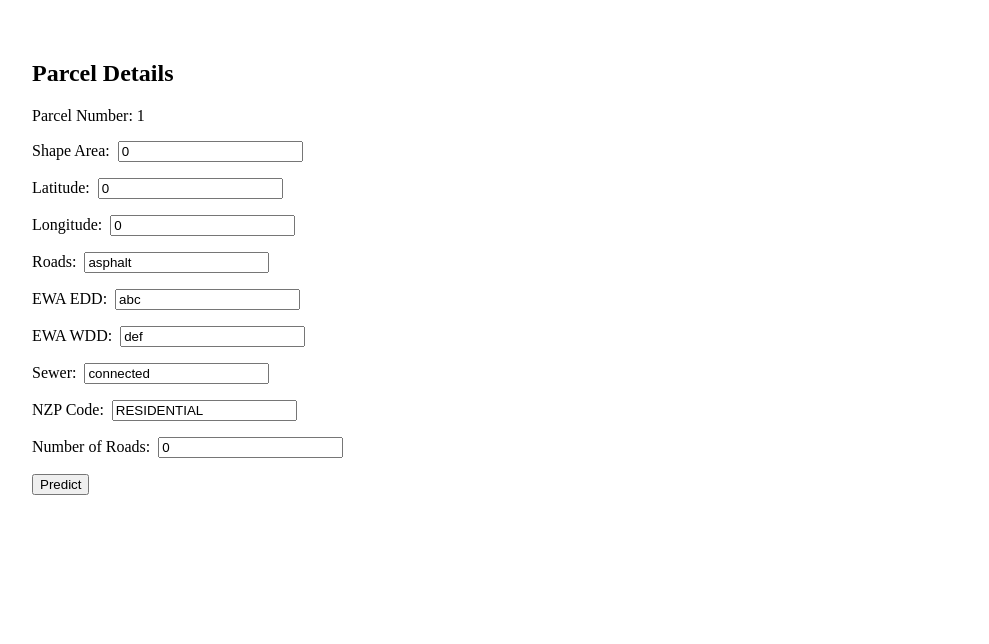
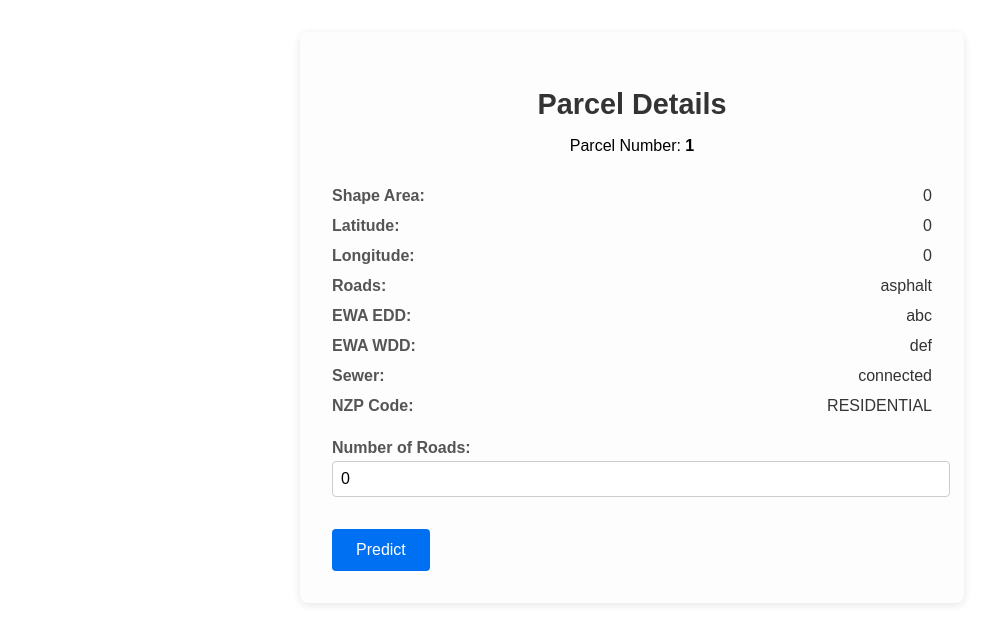
Before and after one commit to alituco/bahrain-properties, a Next.js app in the folder next/: page /parcel/1 in a window 1280 px wide. Shown: the top 644 px of the page, without its empty margins (8-997 px from the left). Built offline with nearby package versions, Linux system fonts and the light colour scheme; no server answers.

Commit message:
Updated individual property pages design and locked some features

```diff
--- a/next/src/app/parcel/[parcelNo]/page.tsx
+++ b/next/src/app/parcel/[parcelNo]/page.tsx
@@ -5,11 +5,79 @@ import { useParams } from "next/navigation";
 
 const API_URL = process.env.NEXT_PUBLIC_API_URL;
 
+// --- Inline style objects ---
+const containerStyle = {
+  padding: "2rem",
+  backgroundColor: "#fdfdfd",
+  borderRadius: "8px",
+  boxShadow: "0 2px 8px rgba(0,0,0,0.1)",
+  maxWidth: "600px",
+  margin: "2rem auto",
+  fontFamily: "'Arial', sans-serif",
+};
+
+const headingStyle = {
+  fontSize: "1.8rem",
+  marginBottom: "1rem",
+  color: "#333",
+  textAlign: "center" as const,
+};
+
+const infoContainerStyle = {
+  marginBottom: "1.5rem",
+};
+
+const infoRowStyle = {
+  display: "flex",
+  justifyContent: "space-between",
+  marginBottom: "0.75rem",
+};
+
+const labelStyle = {
+  fontWeight: "bold",
+  color: "#555",
+};
+
+const valueStyle = {
+  color: "#333",
+};
+
+const inputStyle = {
+  width: "100%",
+  padding: "0.5rem",
+  marginTop: "0.25rem",
+  borderRadius: "4px",
+  border: "1px solid #ccc",
+  fontSize: "1rem",
+};
+
+const buttonStyle = {
+  padding: "0.75rem 1.5rem",
+  backgroundColor: "#0070f3",
+  color: "#fff",
+  border: "none",
+  borderRadius: "4px",
+  fontSize: "1rem",
+  cursor: "pointer",
+  marginTop: "1rem",
+};
+
+const errorStyle = {
+  color: "red",
+  marginTop: "1rem",
+};
+
+const predictionStyle = {
+  marginTop: "1rem",
+  fontSize: "1.2rem",
+  color: "#006400",
+};
+
 const ParcelDetails: React.FC = () => {
   const params = useParams();
   const parcelNo = params.parcelNo as string;
 
-  // State hooks at top level
+  // State
   const [shapeArea, setShapeArea] = useState<number>(0);
   const [latitude, setLatitude] = useState<number>(0);
   const [longitude, setLongitude] = useState<number>(0);
@@ -23,12 +91,8 @@ const ParcelDetails: React.FC = () => {
   const [prediction, setPrediction] = useState<number | null>(null);
   const [error, setError] = useState<string | null>(null);
 
-  /**
-   * 1) Always call useEffect at the top level
-   * 2) Conditionally skip logic inside the effect if parcelNo is missing
-   */
+  // Fetch parcel data if we have a parcelNo
   useEffect(() => {
-    // If there's no parcelNo, skip fetching
     if (!parcelNo) return;
 
     const fetchParcelData = async () => {
@@ -47,21 +111,19 @@ const ParcelDetails: React.FC = () => {
         setSewer(data.sewer);
         setNzpCode(data.nzp_code);
       } catch (err) {
-        const error = err as Error;
-        console.error("Error fetching parcel data:", error);
+        console.error("Error fetching parcel data:", err);
       }
     };
 
     fetchParcelData();
   }, [parcelNo]);
 
-  // Prediction handler
+  // Handle prediction
   const handlePredict = async () => {
     try {
       setError(null);
       setPrediction(null);
 
-      // If there's no parcelNo, show error or just return
       if (!parcelNo) {
         setError("Invalid request. No parcel number.");
         return;
@@ -93,142 +155,94 @@ const ParcelDetails: React.FC = () => {
       const data = await response.json();
       setPrediction(data.prediction);
     } catch (err) {
-      const error = err as Error;
-      setError(error.message);
+      setError((err as Error).message);
     }
   };
 
-  // Conditionally render based on parcelNo
-  // (Now, we've already called all our hooks, so no hooking order issues)
   if (!parcelNo) {
     return <div>Invalid request. No parcel number in URL.</div>;
   }
 
   return (
-    <div style={{ padding: "2rem" }}>
-      <h2>Parcel Details</h2>
-      <p>Parcel Number: {parcelNo}</p>
+    <div style={containerStyle}>
+      <h2 style={headingStyle}>Parcel Details</h2>
+      <p style={{ textAlign: "center", marginBottom: "2rem" }}>
+        Parcel Number: <strong>{parcelNo}</strong>
+      </p>
 
-      <div style={{ marginTop: "1rem" }}>
-        <label>
-          Shape Area:
-          <input
-            type="number"
-            value={shapeArea}
-            onChange={(e) => setShapeArea(Number(e.target.value))}
-            style={{ marginLeft: "0.5rem" }}
-          />
-        </label>
+      {/* Info container */}
+      <div style={infoContainerStyle}>
+        {/* Shape Area */}
+        <div style={infoRowStyle}>
+          <div style={labelStyle}>Shape Area:</div>
+          <div style={valueStyle}>{shapeArea}</div>
         </div>
 
-      <div style={{ marginTop: "1rem" }}>
-        <label>
-          Latitude:
-          <input
-            type="number"
-            value={latitude}
-            onChange={(e) => setLatitude(Number(e.target.value))}
-            style={{ marginLeft: "0.5rem" }}
-          />
-        </label>
+        {/* Latitude */}
+        <div style={infoRowStyle}>
+          <div style={labelStyle}>Latitude:</div>
+          <div style={valueStyle}>{latitude}</div>
         </div>
 
-      <div style={{ marginTop: "1rem" }}>
-        <label>
-          Longitude:
-          <input
-            type="number"
-            value={longitude}
-            onChange={(e) => setLongitude(Number(e.target.value))}
-            style={{ marginLeft: "0.5rem" }}
-          />
-        </label>
+        {/* Longitude */}
+        <div style={infoRowStyle}>
+          <div style={labelStyle}>Longitude:</div>
+          <div style={valueStyle}>{longitude}</div>
         </div>
 
-      <div style={{ marginTop: "1rem" }}>
-        <label>
-          Roads:
-          <input
-            type="text"
-            value={roads}
-            onChange={(e) => setRoads(e.target.value)}
-            style={{ marginLeft: "0.5rem" }}
-          />
-        </label>
+        {/* Roads */}
+        <div style={infoRowStyle}>
+          <div style={labelStyle}>Roads:</div>
+          <div style={valueStyle}>{roads}</div>
         </div>
 
-      <div style={{ marginTop: "1rem" }}>
-        <label>
-          EWA EDD:
-          <input
-            type="text"
-            value={ewaEdd}
-            onChange={(e) => setEwaEdd(e.target.value)}
-            style={{ marginLeft: "0.5rem" }}
-          />
-        </label>
+        {/* EWA EDD */}
+        <div style={infoRowStyle}>
+          <div style={labelStyle}>EWA EDD:</div>
+          <div style={valueStyle}>{ewaEdd}</div>
         </div>
 
-      <div style={{ marginTop: "1rem" }}>
-        <label>
-          EWA WDD:
-          <input
-            type="text"
-            value={ewaWdd}
-            onChange={(e) => setEwaWdd(e.target.value)}
-            style={{ marginLeft: "0.5rem" }}
-          />
-        </label>
+        {/* EWA WDD */}
+        <div style={infoRowStyle}>
+          <div style={labelStyle}>EWA WDD:</div>
+          <div style={valueStyle}>{ewaWdd}</div>
         </div>
 
-      <div style={{ marginTop: "1rem" }}>
-        <label>
-          Sewer:
-          <input
-            type="text"
-            value={sewer}
-            onChange={(e) => setSewer(e.target.value)}
-            style={{ marginLeft: "0.5rem" }}
-          />
-        </label>
+        {/* Sewer */}
+        <div style={infoRowStyle}>
+          <div style={labelStyle}>Sewer:</div>
+          <div style={valueStyle}>{sewer}</div>
         </div>
 
-      <div style={{ marginTop: "1rem" }}>
-        <label>
-          NZP Code:
-          <input
-            type="text"
-            value={nzpCode}
-            onChange={(e) => setNzpCode(e.target.value)}
-            style={{ marginLeft: "0.5rem" }}
-          />
-        </label>
+        {/* NZP Code */}
+        <div style={infoRowStyle}>
+          <div style={labelStyle}>NZP Code:</div>
+          <div style={valueStyle}>{nzpCode}</div>
+        </div>
       </div>
 
-      <div style={{ marginTop: "1rem" }}>
-        <label>
-          Number of Roads:
+      {/* Number of Roads (Only editable input) */}
+      <div style={{ marginBottom: "1rem" }}>
+        <label style={labelStyle}>Number of Roads:</label>
         <input
           type="number"
           value={numOfRoads}
           onChange={(e) => setNumOfRoads(Number(e.target.value))}
-            style={{ marginLeft: "0.5rem" }}
+          style={inputStyle}
         />
-        </label>
       </div>
 
-      <button onClick={handlePredict} style={{ marginTop: "1rem" }}>
+      {/* Predict button */}
+      <button onClick={handlePredict} style={buttonStyle}>
         Predict
       </button>
 
-      {error && (
-        <div style={{ color: "red", marginTop: "1rem" }}>
-          Error: {error}
-        </div>
-      )}
+      {/* Error display */}
+      {error && <div style={errorStyle}>Error: {error}</div>}
 
+      {/* Prediction display */}
       {prediction !== null && !error && (
-        <div style={{ marginTop: "1rem" }}>
+        <div style={predictionStyle}>
           <b>Predicted Valuation:</b> {prediction} BHD
         </div>
       )}
--- a/next/src/components/general/Map/index.tsx
+++ b/next/src/components/general/Map/index.tsx
@@ -35,7 +35,7 @@ const MapComponent: React.FC = () => {
       try {
         const response = await axios.get<GeoJSON.FeatureCollection<GeoJSON.Polygon>>(
           `${API_URL}/coordinates`,
-          { timeout: 95000 }
+          { timeout: 950000000 }
         );
         console.log("Fetched GeoJSON Data:", response.data); // Log the fetched GeoJSON data
         setTotalProperties(response.data.features.length);
```
Lines whose indentation alone changed are shown as unchanged.
